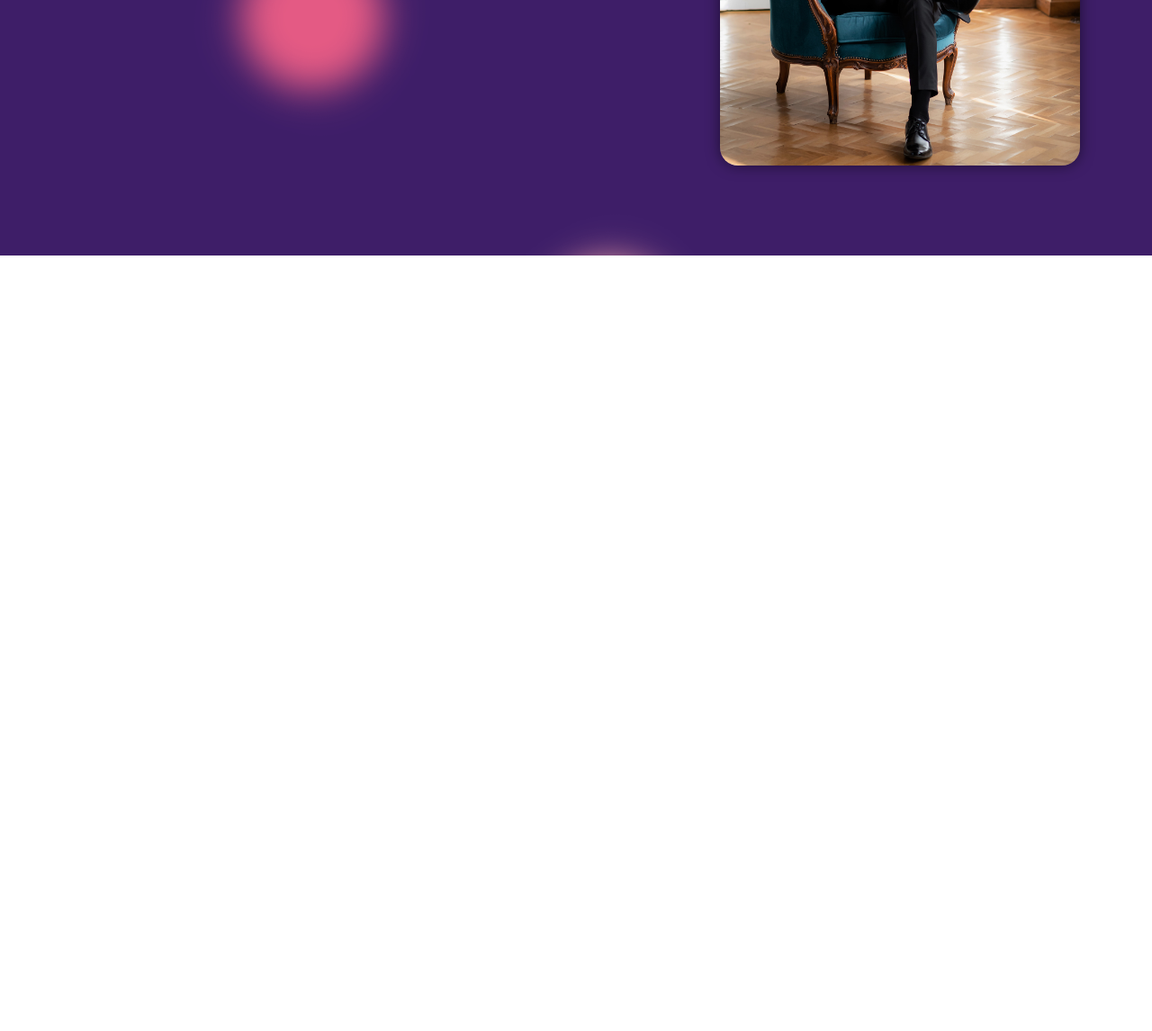
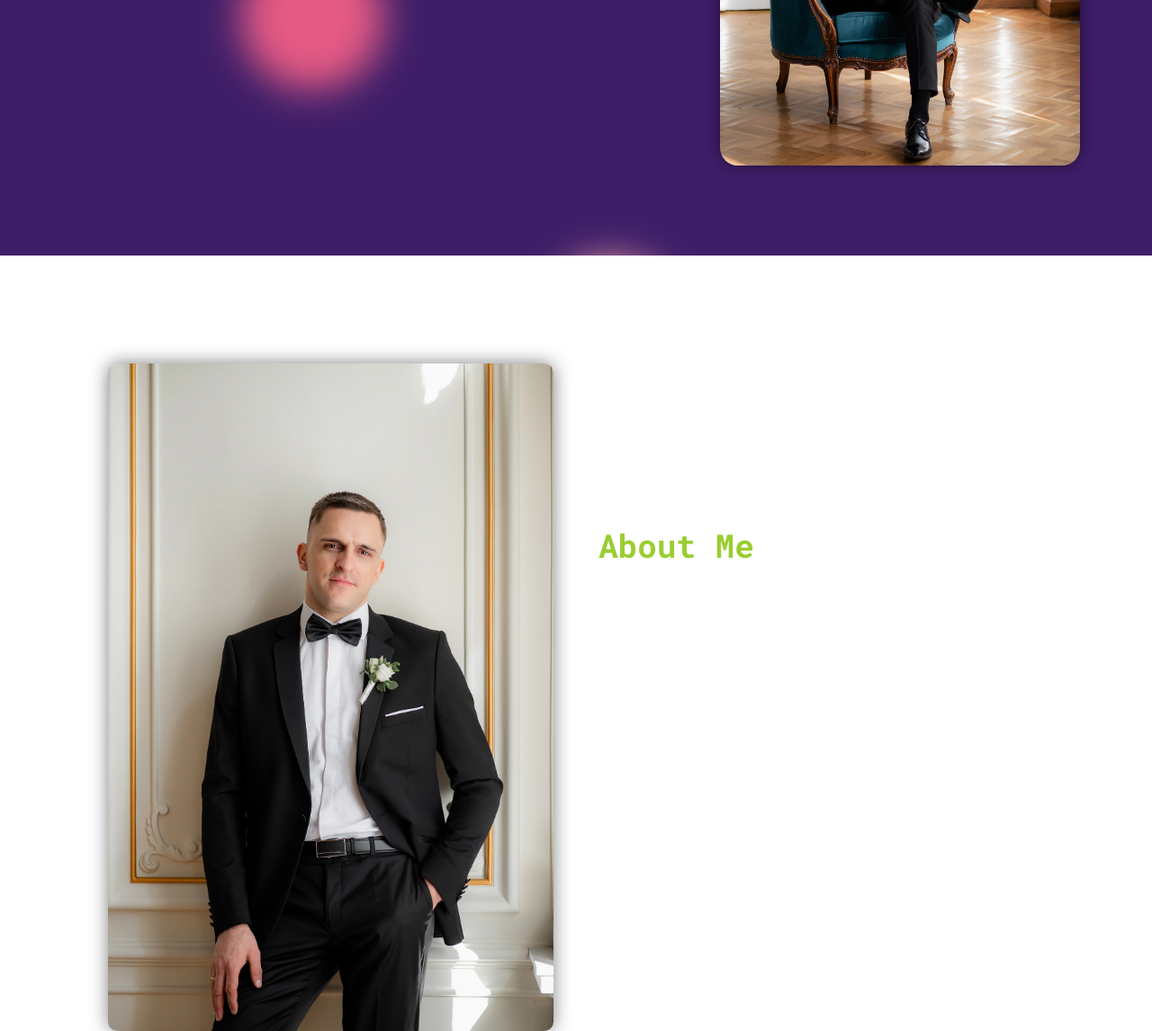
Before and after one commit to RaminTuzelis/ramintuzelis.github.io, a plain HTML site: page index.html in a window 1280 px wide. Shown: the part 516-1662 px from the top of the page at 90% size. Before the commit the page ends 954 px from the top, so only its background shows below. Drawn offline with Linux system fonts and the light colour scheme.

Commit message:
Added about section with photo and text

```diff
--- a/assets/css/styles.scss
+++ b/assets/css/styles.scss
@@ -232,6 +232,7 @@ body {
 .hero-text h1 {
   font-size: 48px;
   margin-bottom: 20px;
+  color: #9acd32;
   text-shadow: 0 0 10px rgba(0, 0, 0, 0.7);
 }
 
@@ -269,3 +270,58 @@ body {
   border-radius: 20px;
   box-shadow: 0 0 15px rgba(0, 0, 0, 0.5);
 }
+
+
+// About Section ----------------------------------------------------
+
+section#about {
+  padding-top: 120px;
+}
+
+.about-section {
+  display: flex;
+  justify-content: center;
+  align-items: center;
+  color: #fff;
+  text-align: left;
+  padding: 80px 0;
+}
+
+.about-content {
+  display: flex;
+  align-items: center;
+  justify-content: space-between;
+  width: 100%;
+  max-width: 1200px;
+  padding: 0 80px;
+}
+
+.about-text {
+  flex: 1;
+  margin-left: 50px;
+}
+
+.about-text h2 {
+  font-size: 36px;
+  margin-bottom: 20px;
+  color: #9acd32;
+}
+
+.about-text p {
+  font-size: 18px;
+  line-height: 1.6;
+}
+
+.about-image {
+  display: flex;
+  flex: 1;
+  justify-content: center;
+  align-items: center;
+}
+
+.about-image img {
+  max-width: 100%;
+  height: auto;
+  border-radius: 10px;
+  box-shadow: 0 0 20px rgba(0, 0, 0, 0.5);
+}
--- a/index.html
+++ b/index.html
@@ -60,6 +60,8 @@
     </nav>
 </header>
 
+
+
 <!-- Hero section -->
 <section id="home" class="hero-section">
     <div class="hero-content">
@@ -76,9 +78,24 @@
     </div>
 </section>
 
-<section id="about">
-    <h1>About Me</h1>
+
+<!--About section-->
+<section id="about" class="about-section">
+    <div class="about-content">
+        <div class="about-image">
+            <img src="assets/images/about.jpg" alt="About Me Photo">
+        </div>
+        <div class="about-text">
+            <h2>About Me</h2>
+            <p>I am 30 years old from Lithuanian motivated beginner in PHP with Laravel and JavaScript with Vue. My goal is to become a Full Stack Web Developer, creating innovative solutions that enhance user experiences. Since childhood, I've been captivated by programming and technology, and I continuously learn through Udemy, YouTube, and other sources. I'm always seeking opportunities to collaborate on exciting projects and grow my skills.</p>
+        </div>
+    </div>
 </section>
+
+
+
+
+
 
 <section id="skills">
     <h1>My Skills</h1>
```
Also changed, not shown: assets/css/styles.css, assets/images/about.jpg (added), 2 other files.
